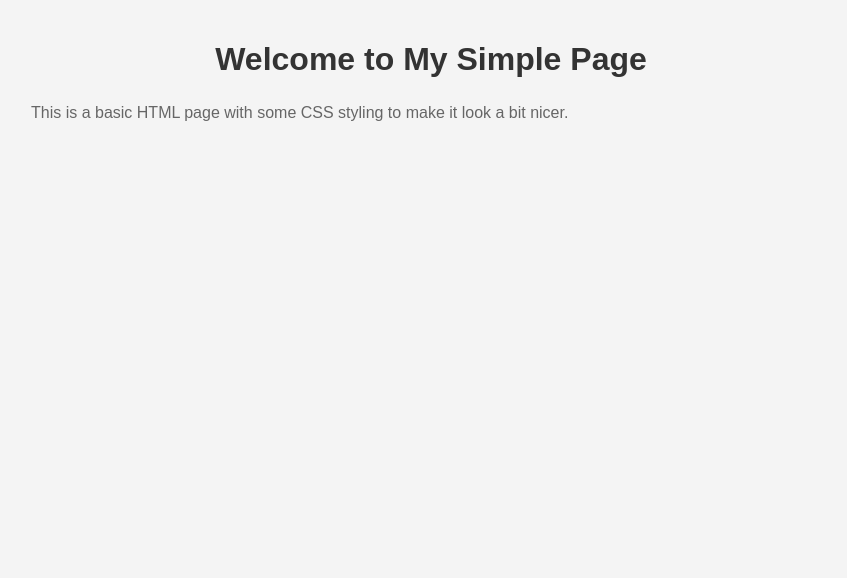
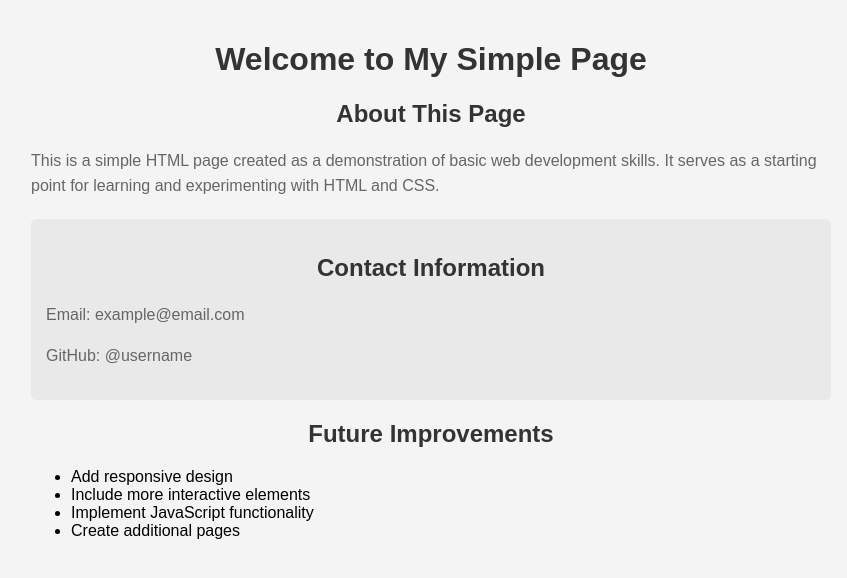
Before and after one commit to amaan2106/simple-page, a plain HTML site: page index.html in a window 1280 px wide. Shown: the whole page, without its empty margins (209-1056 px from the left). Drawn offline with Linux system fonts and the light colour scheme.

Commit message:
Merge feature branch: Add more content to the page

```diff
--- a/index.html
+++ b/index.html
@@ -11,7 +11,7 @@
             padding: 20px;
             background-color: #f4f4f4;
         }
-        h1 {
+        h1, h2 {
             color: #333;
             text-align: center;
         }
@@ -19,10 +19,39 @@
             line-height: 1.6;
             color: #666;
         }
+        .contact {
+            background-color: #e9e9e9;
+            padding: 15px;
+            border-radius: 5px;
+            margin-top: 20px;
+        }
+        .improvements {
+            margin-top: 20px;
+        }
     </style>
 </head>
 <body>
     <h1>Welcome to My Simple Page</h1>
-    <p>This is a basic HTML page with some CSS styling to make it look a bit nicer.</p>
+
+    <section>
+        <h2>About This Page</h2>
+        <p>This is a simple HTML page created as a demonstration of basic web development skills. It serves as a starting point for learning and experimenting with HTML and CSS.</p>
+    </section>
+
+    <section class="contact">
+        <h2>Contact Information</h2>
+        <p>Email: example@email.com</p>
+        <p>GitHub: @username</p>
+    </section>
+
+    <section class="improvements">
+        <h2>Future Improvements</h2>
+        <ul>
+            <li>Add responsive design</li>
+            <li>Include more interactive elements</li>
+            <li>Implement JavaScript functionality</li>
+            <li>Create additional pages</li>
+        </ul>
+    </section>
 </body>
 </html>
```
